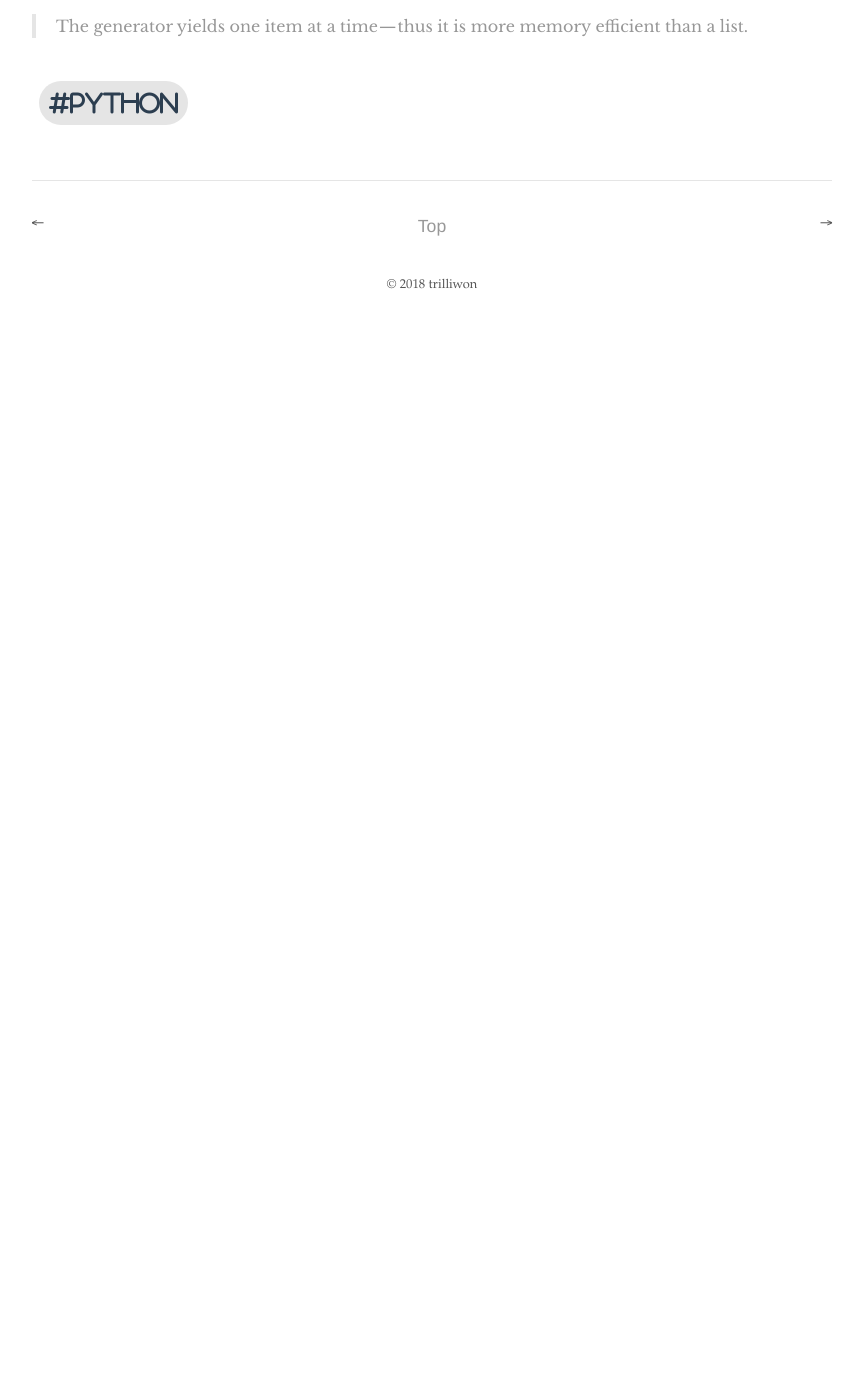
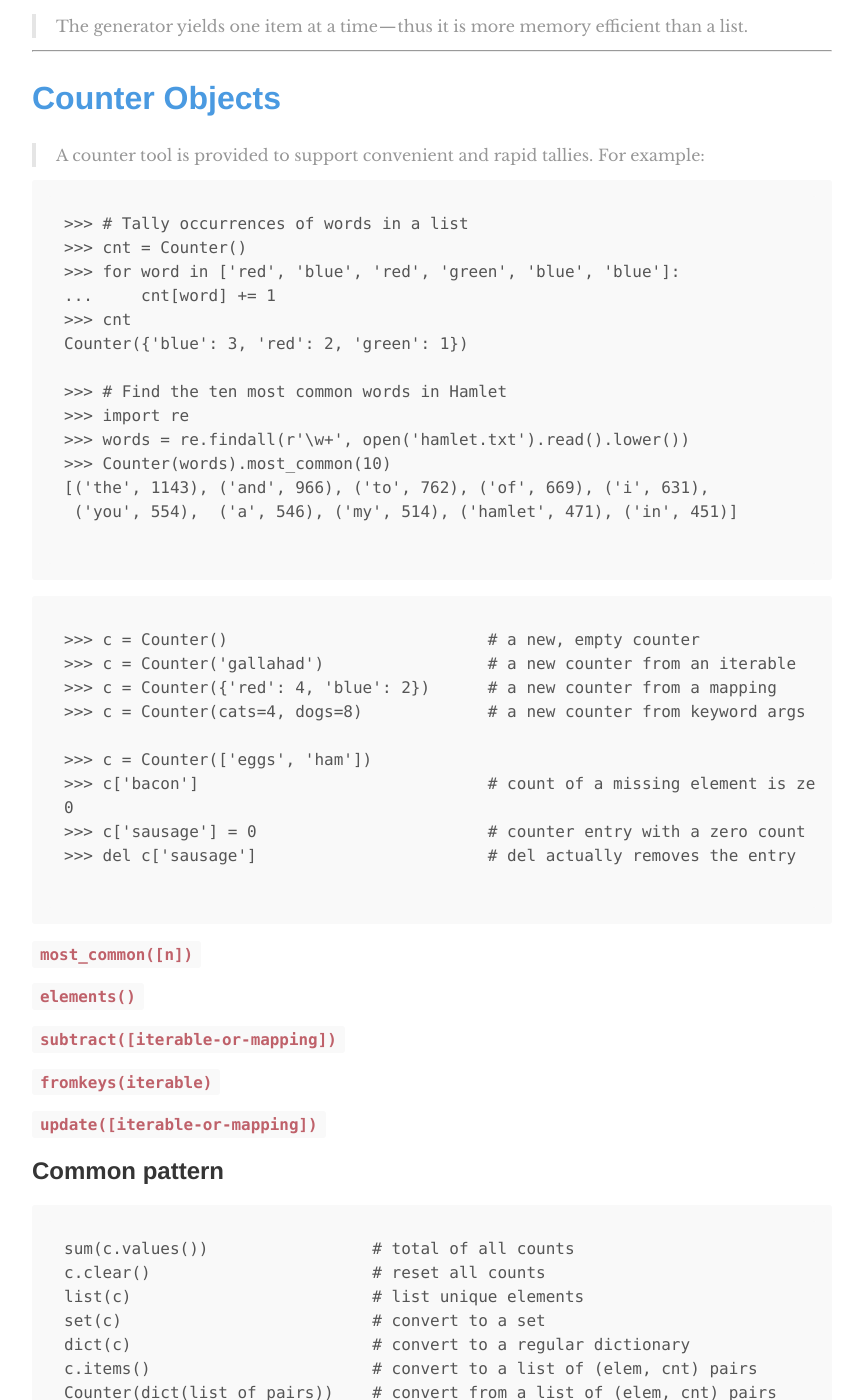
Before and after one commit to trilliwon/ABL, a Jekyll site: the page built from _posts/2018-01-17-python-01.md, in a window 1280 px wide and 1400 px high, scrolled down 5960 px. Shown: the whole window, without its empty margins (208-1071 px from the left). Built offline with Jekyll 4.4.1, drawn with Linux system fonts in a browser that asks for light colours; nearby versions of some CDN libraries; before the commit the page ends 6288 px from its top, so only the background shows below that; some of the changed text lies outside the part shown.

Commit message:
Fri Apr  6 17:30:29 KST 2018

````diff
--- a/_posts/2018-01-17-python.md
+++ b/_posts/2018-01-17-python-01.md
@@ -235,3 +235,95 @@ g
 ```
 
 >The generator yields one item at a time — thus it is more memory efficient than a list.
+
+---
+
+
+# [Counter Objects](https://docs.python.org/3.6/library/collections.html#collections.Counter)
+
+> A counter tool is provided to support convenient and rapid tallies. For example:
+
+
+```
+>>> # Tally occurrences of words in a list
+>>> cnt = Counter()
+>>> for word in ['red', 'blue', 'red', 'green', 'blue', 'blue']:
+...     cnt[word] += 1
+>>> cnt
+Counter({'blue': 3, 'red': 2, 'green': 1})
+
+>>> # Find the ten most common words in Hamlet
+>>> import re
+>>> words = re.findall(r'\w+', open('hamlet.txt').read().lower())
+>>> Counter(words).most_common(10)
+[('the', 1143), ('and', 966), ('to', 762), ('of', 669), ('i', 631),
+ ('you', 554),  ('a', 546), ('my', 514), ('hamlet', 471), ('in', 451)]
+
+```
+
+```
+>>> c = Counter()                           # a new, empty counter
+>>> c = Counter('gallahad')                 # a new counter from an iterable
+>>> c = Counter({'red': 4, 'blue': 2})      # a new counter from a mapping
+>>> c = Counter(cats=4, dogs=8)             # a new counter from keyword args
+
+>>> c = Counter(['eggs', 'ham'])
+>>> c['bacon']                              # count of a missing element is zero
+0
+>>> c['sausage'] = 0                        # counter entry with a zero count
+>>> del c['sausage']                        # del actually removes the entry
+
+```
+
+### `most_common([n])`
+### `elements()`
+### `subtract([iterable-or-mapping])`
+### `fromkeys(iterable)`
+### `update([iterable-or-mapping])`
+
+## Common pattern
+```
+sum(c.values())                 # total of all counts
+c.clear()                       # reset all counts
+list(c)                         # list unique elements
+set(c)                          # convert to a set
+dict(c)                         # convert to a regular dictionary
+c.items()                       # convert to a list of (elem, cnt) pairs
+Counter(dict(list_of_pairs))    # convert from a list of (elem, cnt) pairs
+c.most_common()[:-n-1:-1]       # n least common elements
++c                              # remove zero and negative counts
+
+
+>>> c = Counter(a=3, b=1)
+>>> d = Counter(a=1, b=2)
+>>> c + d                       # add two counters together:  c[x] + d[x]
+Counter({'a': 4, 'b': 3})
+>>> c - d                       # subtract (keeping only positive counts)
+Counter({'a': 2})
+>>> c & d                       # intersection:  min(c[x], d[x])
+Counter({'a': 1, 'b': 1})
+>>> c | d                       # union:  max(c[x], d[x])
+Counter({'a': 3, 'b': 2})
+
+
+>>> c = Counter(a=2, b=-4)
+>>> +c
+Counter({'a': 2})
+>>> -c
+Counter({'b': 4})
+
+```
+
+---
+
+## [apply](http://python-reference.readthedocs.io/en/latest/docs/functions/apply.html)
+
+apply(function, (args))는 함수 이름과 그 함수의 인수를 입력으로 받아 간접적으로 함수를 실행시키는 명령어이다.
+
+```
+def sum(a,b):
+    return a+b
+
+apply(sum, (3,4))
+7
+```
````
Also changed, not shown: _posts/2018-03-10-sml-01.md (+1 -1 lines), _posts/2018-04-06-pdb.md (added, +16 -0 lines), _posts/2018-04-06-sml-02.md (added, +6 -0 lines), _posts/2100-08-19-programming.md (+2 -1 lines).
